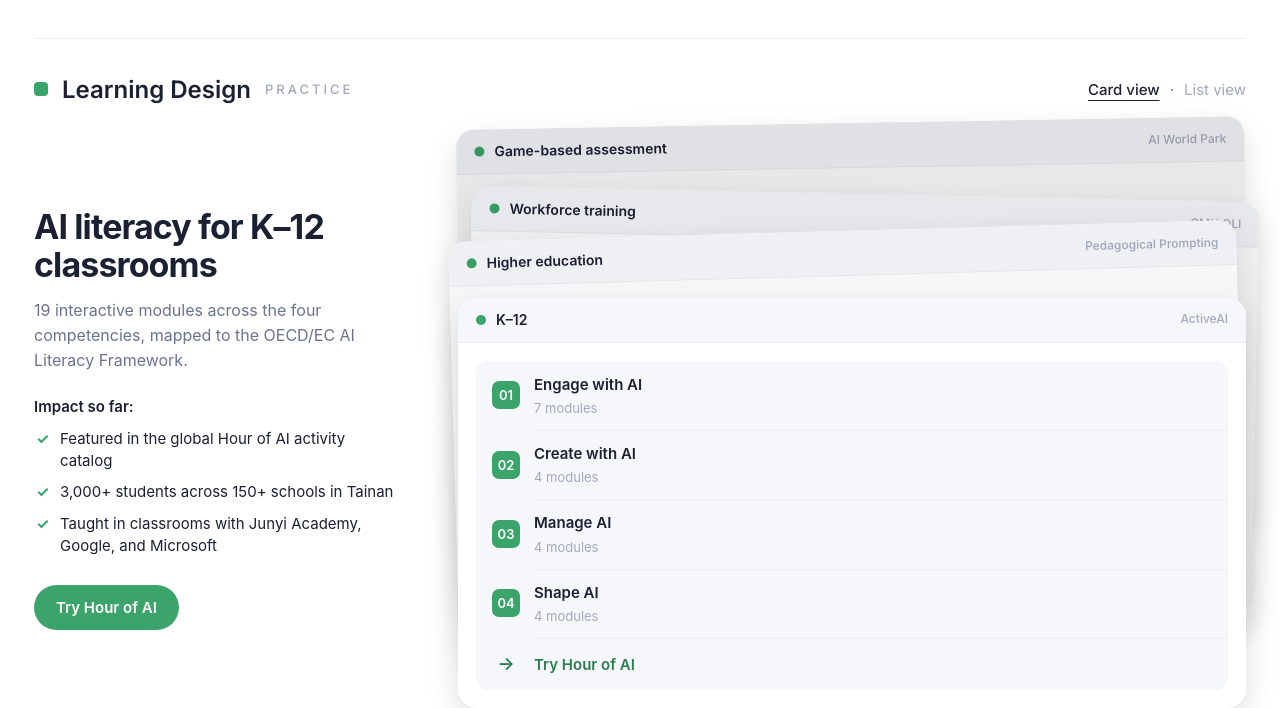
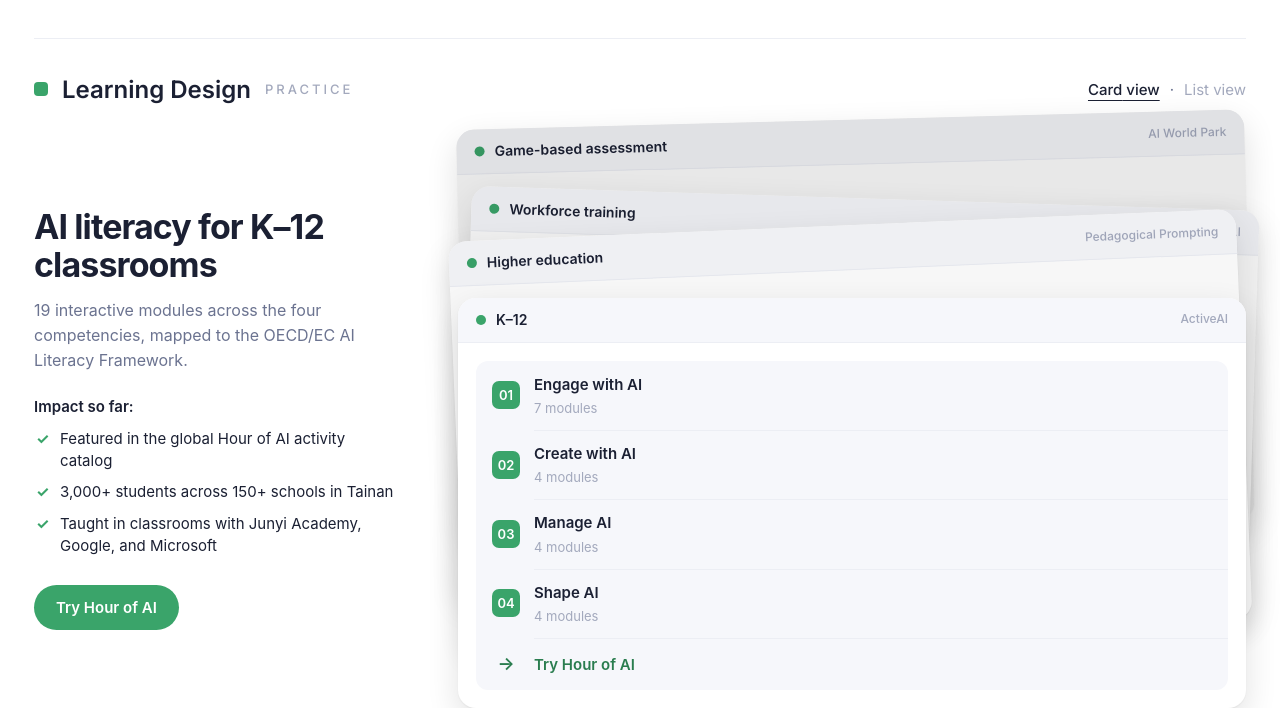
Before and after one commit to ruiwei-xiao/ruiwei-xiao.github.io, a Jekyll site: the page built from index.html, in a window 1280 px wide and 1400 px high, scrolled down 2458 px. Shown: the part 150-858 px from the top of the window. Built offline with Jekyll 4.4.1, drawn with Linux system fonts in a browser that asks for light colours.

Commit message:
Tilt Learning Design back cards a little more
Co-Authored-By: Claude Opus 5.5 <noreply@anthropic.com>

```diff
--- a/assets/css/style.css
+++ b/assets/css/style.css
@@ -319,9 +319,9 @@ a.row:hover .row-title { text-decoration: underline; text-underline-offset: 3px;
 .deck { display: grid; padding-top: 168px; }
 .deck-card { grid-area: 1 / 1; display: flex; flex-direction: column; border-radius: 18px; background: var(--surface); box-shadow: 0 1px 2px rgba(0,0,0,.06), 0 12px 32px rgba(0,0,0,.12); overflow: hidden; transform-origin: 0 0; transition: transform .55s cubic-bezier(.2, .8, .2, 1), filter .5s; }
 .deck-card[data-pos="0"] { z-index: 4; }
-.deck-card[data-pos="1"] { z-index: 3; transform: translate(-10px, -56px) rotate(-1.6deg); filter: brightness(.97); }
-.deck-card[data-pos="2"] { z-index: 2; transform: translate(14px, -112px) rotate(1.2deg); filter: brightness(.94); }
-.deck-card[data-pos="3"] { z-index: 1; transform: translate(-2px, -168px) rotate(-1deg); filter: brightness(.91); }
+.deck-card[data-pos="1"] { z-index: 3; transform: translate(-10px, -56px) rotate(-2.4deg); filter: brightness(.97); }
+.deck-card[data-pos="2"] { z-index: 2; transform: translate(14px, -112px) rotate(1.8deg); filter: brightness(.94); }
+.deck-card[data-pos="3"] { z-index: 1; transform: translate(-2px, -168px) rotate(-1.5deg); filter: brightness(.91); }
 .deck-card:not([data-pos="0"]) .deck-steps { visibility: hidden; }
 .deck-head { display: flex; align-items: center; gap: 10px; width: 100%; padding: 11px 18px; border: 0; border-bottom: 1px solid var(--line); background: var(--soft); font: inherit; font-size: 14px; font-weight: 600; color: var(--ink); text-align: left; cursor: pointer; }
 .deck-card[data-pos="0"] .deck-head { cursor: default; }
@@ -453,9 +453,9 @@ footer { text-align: center; color: var(--faint); font-size: 13px; padding: 72px
   .deck-wrap { grid-template-columns: minmax(0, 1fr); gap: 40px; }
   .deck-intro h4 { font-size: 26px; }
   .deck { padding-top: 138px; }
-  .deck-card[data-pos="1"] { transform: translate(-4px, -46px) rotate(-1.2deg); }
-  .deck-card[data-pos="2"] { transform: translate(6px, -92px) rotate(1deg); }
-  .deck-card[data-pos="3"] { transform: translate(-2px, -138px) rotate(-.6deg); }
+  .deck-card[data-pos="1"] { transform: translate(-4px, -46px) rotate(-1.8deg); }
+  .deck-card[data-pos="2"] { transform: translate(6px, -92px) rotate(1.5deg); }
+  .deck-card[data-pos="3"] { transform: translate(-2px, -138px) rotate(-.9deg); }
   .deck-tag { display: none; }   /* 手机上右上角小字太挤，隐藏 */
   .deck-steps { margin: 12px; }
   .deck-steps > li { padding: 11px 12px; gap: 12px; }
```
